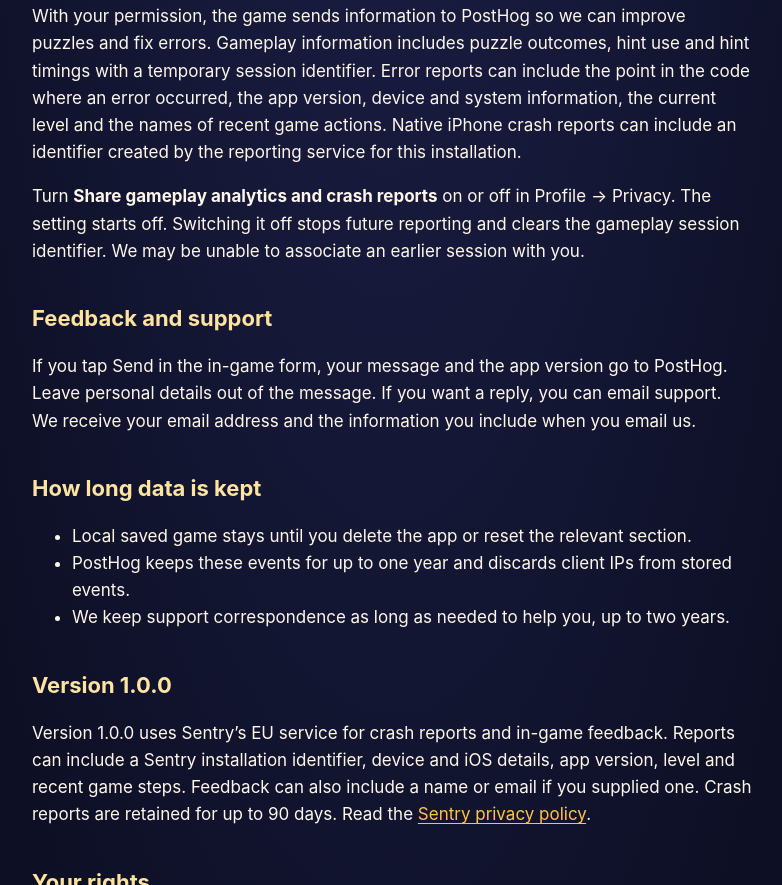
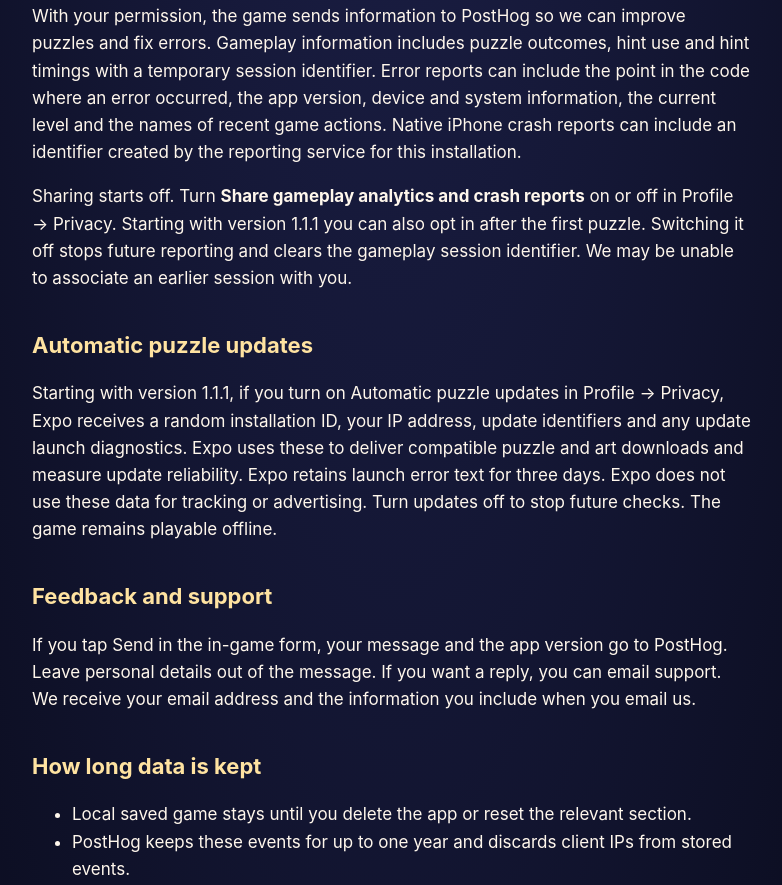
Before and after one commit to vyrtus15/vyrtus15.github.io, a plain HTML site: page mewlantern/privacy/index.html in a window 1280 px wide. Shown: the part 511-1396 px from the top of the page, without its empty margins (248-1030 px from the left). Drawn offline with Linux system fonts and the light colour scheme.

Commit message:
docs(privacy): disclose Mewlantern puzzle updates

```diff
--- a/mewlantern/privacy/index.html
+++ b/mewlantern/privacy/index.html
@@ -21,7 +21,7 @@
     </header>
     <main>
       <h1>Privacy policy</h1>
-      <p class="muted">Applies to Mewlantern 1.1.0</p>
+      <p class="muted">Applies to Mewlantern 1.1.0 and later · Updated 23 November 2026</p>
       <p>
         Mewlantern is a free puzzle game with no account or cross-app tracking. Your progress,
         nickname and settings stay on your device. Your iPhone backup can include them with your
@@ -43,9 +43,19 @@
         reporting service for this installation.
       </p>
       <p>
-        Turn <strong>Share gameplay analytics and crash reports</strong> on or off in Profile →
-        Privacy. The setting starts off. Switching it off stops future reporting and clears the
-        gameplay session identifier. We may be unable to associate an earlier session with you.
+        Sharing starts off. Turn <strong>Share gameplay analytics and crash reports</strong> on or
+        off in Profile → Privacy. Starting with version 1.1.1 you can also opt in after the first
+        puzzle. Switching it off stops future reporting and clears the gameplay session identifier.
+        We may be unable to associate an earlier session with you.
+      </p>
+      <h2>Automatic puzzle updates</h2>
+      <p>
+        Starting with version 1.1.1, if you turn on Automatic puzzle updates in Profile → Privacy,
+        Expo receives a random installation ID, your IP address, update identifiers and any update
+        launch diagnostics. Expo uses these to deliver compatible puzzle and art downloads and
+        measure update reliability. Expo retains launch error text for three days. Expo does not use
+        these data for tracking or advertising. Turn updates off to stop future checks. The game
+        remains playable offline.
       </p>
       <h2>Feedback and support</h2>
       <p>
```
